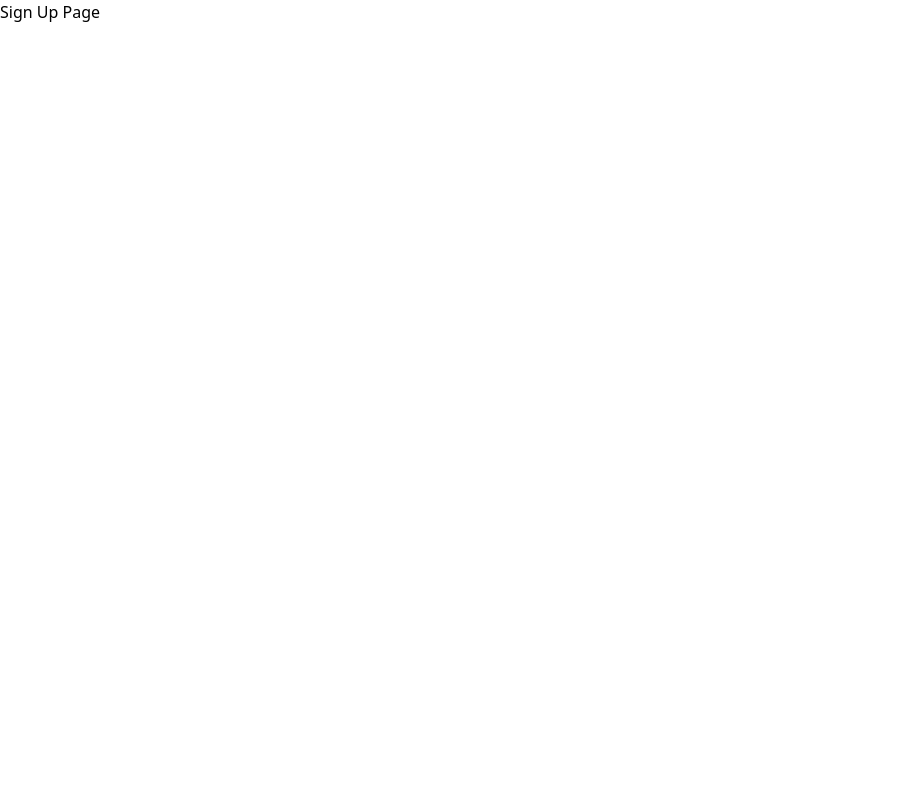
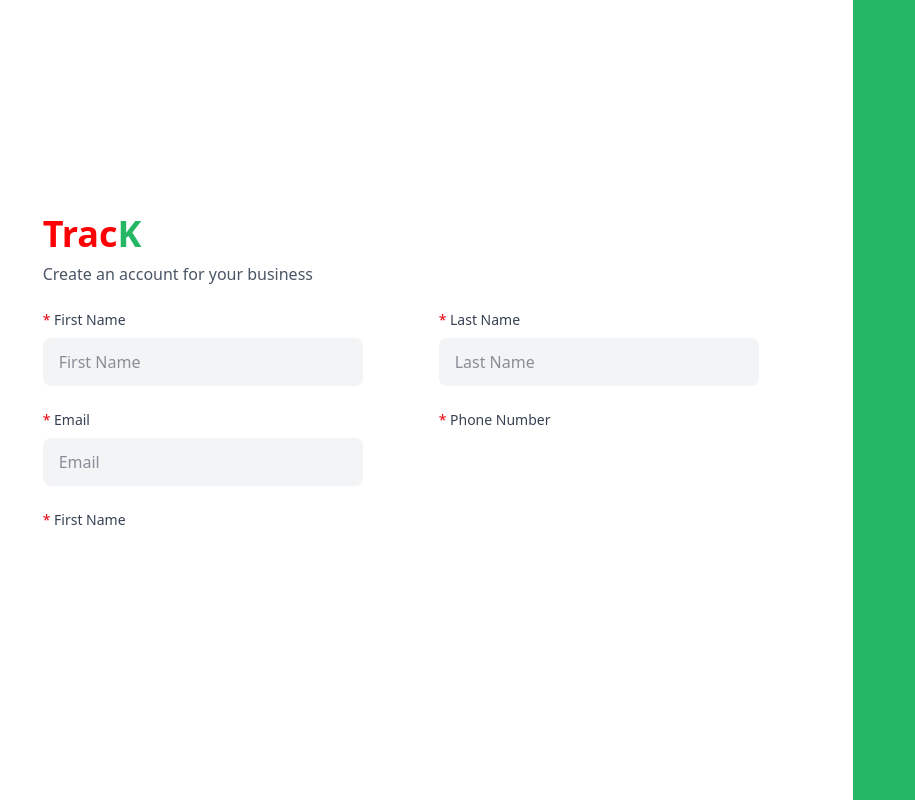
Before and after one commit to KinggPeculiar/TracK, a React (Vite) app: page /signup in a window 1280 px wide. Shown: the whole page, without its empty margins (0-915 px from the left). Built offline with nearby package versions, Linux system fonts and the light colour scheme.

Commit message:
feat(SignUpForm): initialize sign up page for user sign up. - Add Logo component and set up form(work in progress).

```diff
--- a/src/pages/SignUpForm.jsx
+++ b/src/pages/SignUpForm.jsx
@@ -1,7 +1,103 @@
 import React from "react";
+import { Link } from "react-router-dom";
+import Logo from "../components/Logo";
 
-function SignUp() {
-    return <h2>Sign Up Page</h2>;
+
+export default function SignUp() {
+    return (
+        <div className="min-h-screen flex flex-col md:flex-row">
+            {/* LEFT SIDE */}
+            <div className="w-full md:w-2/3 flex flex-col justify-center items-center bg-white px-6 py-10">
+                <div className="w-full max-w-3xl">
+                    {/* Logo + Heading */}
+                    <div>
+                        <Logo />
+                        <p className="logo_text">
+                            Create an account for your business
+                        </p>
+                    </div>
+
+                    {/* Form */}
+                    <form className="grid grid-cols-1 md:grid-cols-2 gap-6">
+                        {/* First Name */}
+                        <div>
+                            <label className="form_label">
+                                <span className="text-red-600">*</span> First Name
+                            </label>
+                            <input
+                              type="text"
+                              placeholder="First Name"
+                              className="form_input"
+                              required
+                            />
+                        </div>
+
+                        {/* Last Name */}
+                        <div>
+                            <label className="form_label">
+                                <span className="text-red-600">*</span> Last Name
+                            </label>
+                            <input
+                              type="text"
+                              placeholder="Last Name"
+                              className="form_input"
+                              required
+                            />
+                        </div>
+
+
+
+                        {/* Email Field */}
+                        <div>
+                            <label className="form_label">
+                                <span className="text-red-600">*</span> Email
+                            </label>
+                            <input
+                              type="text"
+                              placeholder="Email"
+                              className="form_input"
+                              required
+                            />
+                        </div>
+
+                        {/* Phone Number */}
+                        <div>
+                            <label className="form_label">
+                                <span className="text-red-600">*</span> Phone Number
+                            </label>
+                            <input
+                                type="number"
+                            />
+                        </div>
+
+                        {/* Password Field */}
+                        <div>
+                            <label className="form_label">
+                                <span className="text-red-600">*</span> First Name
+                            </label>
+                            <input/>
+                        </div>
+
+
+
+
+                    </form>
+
+                    {/* Terms and Privacy */}
+                    <div>
+
+                    </div>
+
+                    {/* Create Account Button */}
+                    <button></button>
+
+                    {/* Sign In Link */}
+                    <div></div>
+                </div>
+            </div>
+
+            {/* RIGHT SIDE */}
+            <div className="w-full md:w-1/3 bg-[#25b764] hidden md:block"></div>
+        </div>
+    )
 }
-
-export default SignUp;
```
